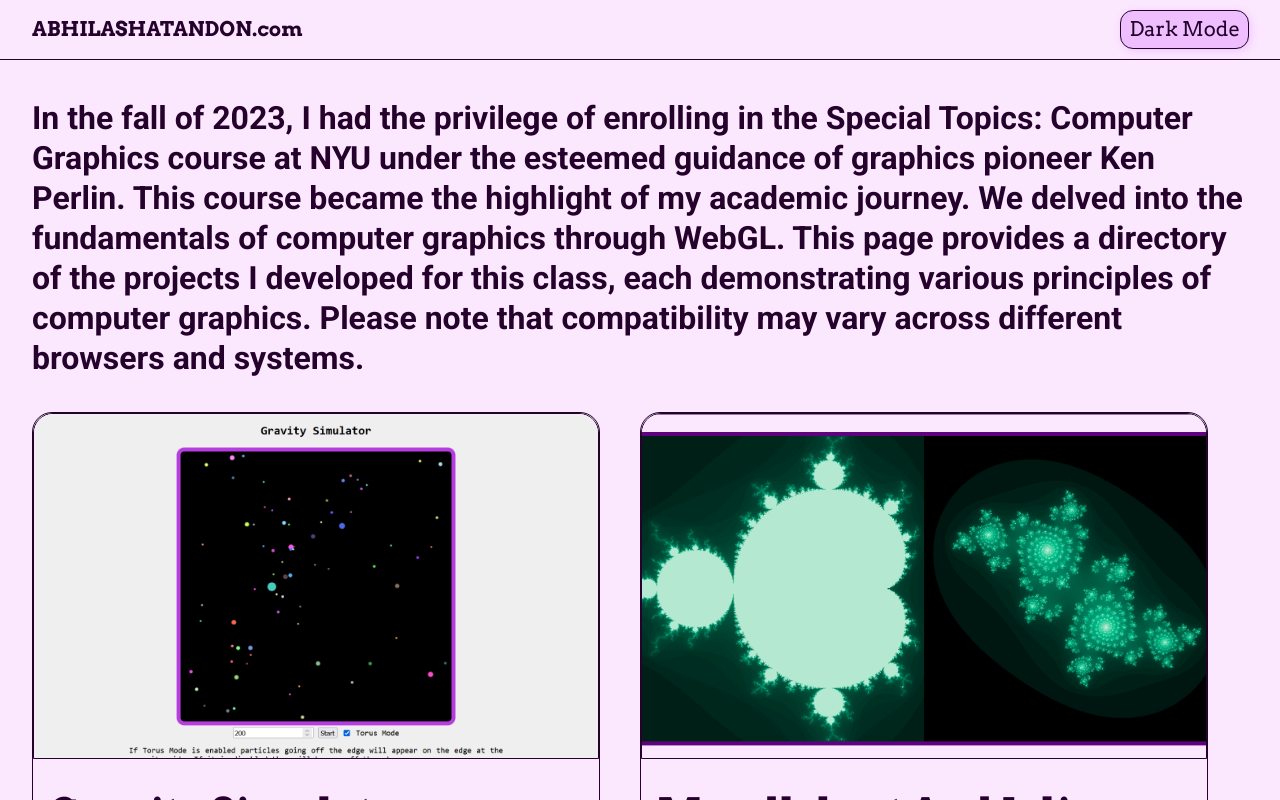
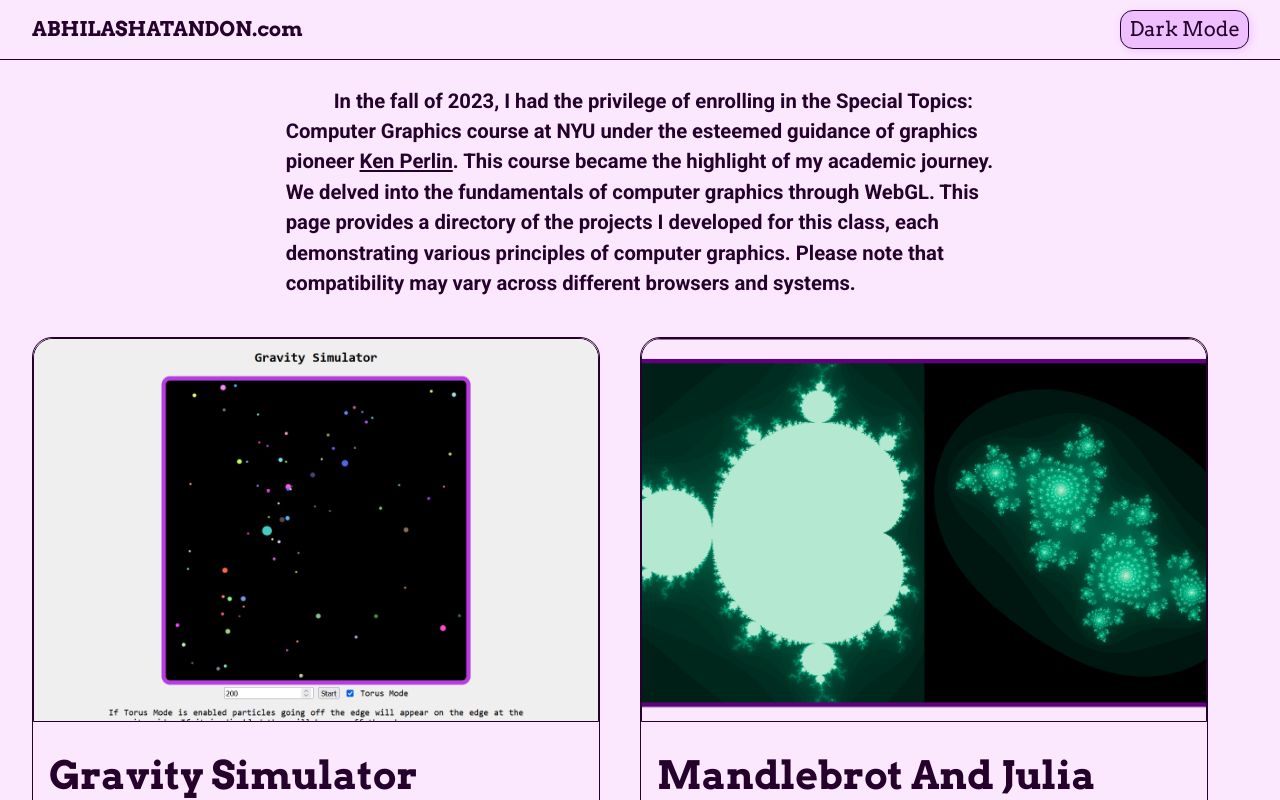
Before and after one commit to AbhilashaTandon/abhilashatandon.com, a Next.js app: page /projects/computer-graphics in a window 1280 px wide. Shown: the top 800 px of the page. Built offline with nearby package versions, Linux system fonts and the light colour scheme.

Commit message:
Fixed computer graphics intro page styling

```diff
--- a/src/app/globals.css
+++ b/src/app/globals.css
@@ -147,7 +147,8 @@ button, a{
   color: var(--text-color);
   font-family: Arvo, Roboto, sans-serif;
   font-size: 1rem;
-  margin: min(1vw, 1rem) 0;
+  margin: min(.5vw, 1rem) 0;
+  width: min(100%, 53ch); /* actually 75 char limit */
 }
 
 code{
@@ -219,6 +220,7 @@ tr, th, td{
   line-height: 140%;
   font-weight: 400;
   padding: .6vw 0;
+
 }
 
 .h5 {
--- a/src/app/projects/computer-graphics/page.tsx
+++ b/src/app/projects/computer-graphics/page.tsx
@@ -101,19 +101,23 @@ async function Intro() {
 
   return (
     <div className={Styles.projects}>
-      <h2 className={CustomStyles.intro + " h2"}>
+      <center>
+        <h1 className={CustomStyles.intro + " p"}>
           In the fall of 2023, I had the privilege of enrolling in the Special
           Topics: Computer Graphics course at NYU under the esteemed guidance of
           graphics pioneer&nbsp;
           <span>
-          <Link href={"https://cs.nyu.edu/~perlin/"}>Ken Perlin</Link>
+            <Link href={"https://cs.nyu.edu/~perlin/"} className="a">
+              <u>Ken Perlin</u>
+            </Link>
           </span>
           . This course became the highlight of my academic journey. We delved
           into the fundamentals of computer graphics through WebGL. This page
           provides a directory of the projects I developed for this class, each
-        demonstrating various principles of computer graphics. Please note that
-        compatibility may vary across different browsers and systems.
-      </h2>
+          demonstrating various principles of computer graphics. Please note
+          that compatibility may vary across different browsers and systems.
+        </h1>
+      </center>
       <ProjectGrid project_data={allProjects} />
     </div>
   );
--- a/src/styles/computer-graphics.module.css
+++ b/src/styles/computer-graphics.module.css
@@ -1,9 +1,8 @@
 .intro {
-    font-size: 2rem;
     font-family: var(--primary-font);
     font-weight: 600;
-    align-items: center;
-    padding: 25px 0 21px;
+    padding: 2vw 0 3vw;
     margin-left: var(--left-content-margin);
     color: var(--text-color);
+    text-align: left;
 }
--- a/src/styles/projects.module.css
+++ b/src/styles/projects.module.css
@@ -61,7 +61,6 @@
 .projectName {
   position: relative;
   font-weight: 700;
-  height: 25%;
   width: max-content;
   z-index: 1;
   margin-left: 1rem;
```
Lines whose indentation alone changed are shown as unchanged.
